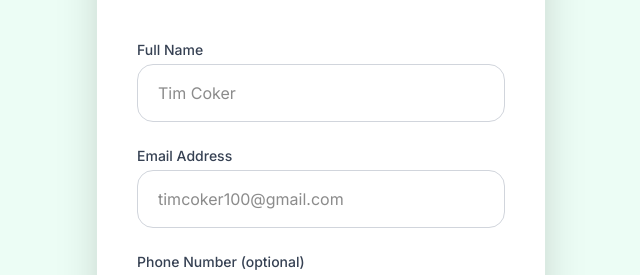
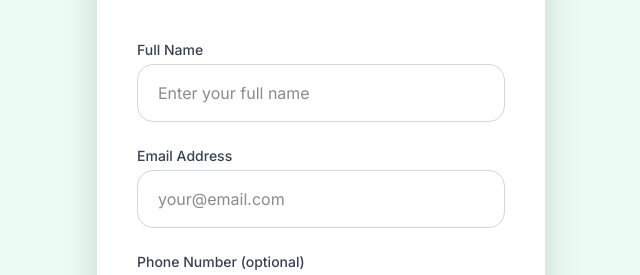
Before and after one commit to timcoker100-prog/napton-tennis-ladder, a Next.js app: page /login in a window 1280 px wide. Shown: the part 176-451 px from the top of the page, without its empty margins (319-959 px from the left). Built offline with nearby package versions, Linux system fonts and the light colour scheme.

Commit message:
clean login page placeholders

```diff
--- a/app/login/page.tsx
+++ b/app/login/page.tsx
@@ -29,9 +29,7 @@ export default function LoginPage() {
     }
 
     try {
-      const { error } = await supabase
-        .from('players')
-        .insert({
+      const { error } = await supabase.from('players').insert({
         name: name.trim(),
         email: email.trim().toLowerCase(),
         phone: phone.trim() || null,
@@ -46,8 +44,7 @@ export default function LoginPage() {
         setTimeout(() => router.push('/ladder'), 1500);
       }
     } catch (err: any) {
-      console.error("Registration error:", err);
-      setMessage("❌ Connection failed. Please check your internet or try again later.");
+      setMessage("❌ Connection error. Please try again.");
     }
 
     setLoading(false);
@@ -66,22 +63,48 @@ export default function LoginPage() {
         <form onSubmit={handleSubmit} className="space-y-6">
           <div>
             <label className="block text-sm font-medium text-gray-700 mb-1">Full Name</label>
-            <input type="text" required value={name} onChange={(e) => setName(e.target.value)} className="w-full border border-gray-300 rounded-2xl px-5 py-4" placeholder="Tim Coker" />
+            <input
+              type="text"
+              required
+              value={name}
+              onChange={(e) => setName(e.target.value)}
+              className="w-full border border-gray-300 rounded-2xl px-5 py-4"
+              placeholder="Enter your full name"
+            />
           </div>
 
           <div>
             <label className="block text-sm font-medium text-gray-700 mb-1">Email Address</label>
-            <input type="email" required value={email} onChange={(e) => setEmail(e.target.value)} className="w-full border border-gray-300 rounded-2xl px-5 py-4" placeholder="timcoker100@gmail.com" />
+            <input
+              type="email"
+              required
+              value={email}
+              onChange={(e) => setEmail(e.target.value)}
+              className="w-full border border-gray-300 rounded-2xl px-5 py-4"
+              placeholder="your@email.com"
+            />
           </div>
 
           <div>
             <label className="block text-sm font-medium text-gray-700 mb-1">Phone Number (optional)</label>
-            <input type="tel" value={phone} onChange={(e) => setPhone(e.target.value)} className="w-full border border-gray-300 rounded-2xl px-5 py-4" placeholder="07927 315429" />
+            <input
+              type="tel"
+              value={phone}
+              onChange={(e) => setPhone(e.target.value)}
+              className="w-full border border-gray-300 rounded-2xl px-5 py-4"
+              placeholder="07927 315429"
+            />
           </div>
 
           <div>
             <label className="block text-sm font-medium text-gray-700 mb-1">WhatsApp Number (optional)</label>
-            <input type="tel" value={whatsapp} onChange={(e) => setWhatsapp(e.target.value)} className="w-full border border-gray-300 rounded-2xl px-5 py-4" placeholder="07927 315456" />
+            <input
+              type="tel"
+              value={whatsapp}
+              onChange={(e) => setWhatsapp(e.target.value)}
+              className="w-full border border-gray-300 rounded-2xl px-5 py-4"
+              placeholder="07927 315456"
+            />
           </div>
 
           <div>
```
Lines whose indentation alone changed are shown as unchanged.
